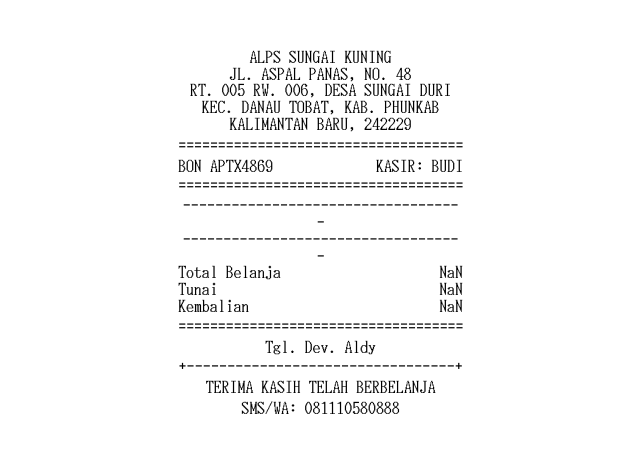
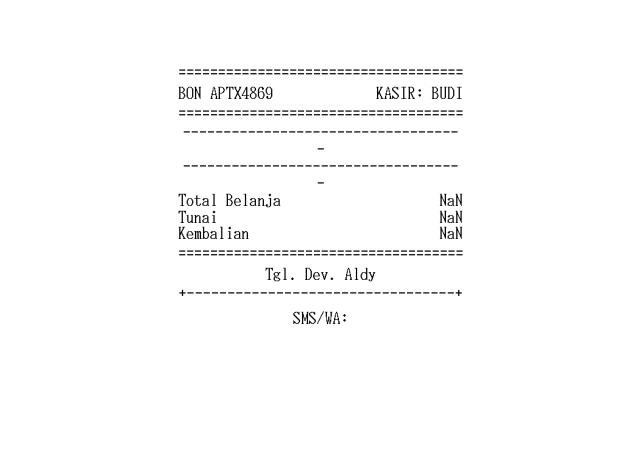
Before and after one commit to aldymartinus/fncalc-std, a SvelteKit app: page /receipt in a window 1280 px wide. Shown: the top 452 px of the page, without its empty margins (315-955 px from the left). Built offline with nearby package versions, Linux system fonts and the light colour scheme.

Commit message:
minor fix

```diff
--- a/src/lib/receipt-template/Alps.svelte
+++ b/src/lib/receipt-template/Alps.svelte
@@ -3,22 +3,24 @@
 
     const f = (cash) => new Intl.NumberFormat().format(cash);
     let date, time, items, grand_total, paid;
+    let name, short_addr, full_addr, footer_txt, phone;
 
     onMount(() => {
         ({ date, time, items, grand_total, paid } = JSON.parse(
             localStorage.getItem("final-cart"),
+        ));
+
+        ({ name, short_addr, full_addr, footer_txt, phone } = JSON.parse(
+            localStorage.getItem("store-info"),
         ));
     });
 </script>
 
 <div id="receipt-container">
     <div id="receipt-header">
-        <span id="store-name">ALPS SUNGAI KUNING</span>
+        <span id="store-name">{name}</span>
         <span id="address">
-        JL. ASPAL PANAS, NO. 48
-        RT. 005 RW. 006, DESA SUNGAI DURI
-        KEC. DANAU TOBAT, KAB. PHUNKAB
-        KALIMANTAN BARU, 242229
+            {full_addr}
         </span>
     </div>
     <div id="receipt-identifier">
@@ -32,15 +34,19 @@
     <div id="item-list">
         {#each items as item}
             <div id="item">
-                <div id="item-name">{(item.name).toUpperCase()}</div>
+                <div id="item-name">{item.name.toUpperCase()}</div>
                 <div id="item-qty">{f(item.qty)}</div>
                 <div id="item-price">{f(item.price)}</div>
                 <div id="item-subtotal">{f(item.price * item.qty)}</div>
             </div>
         {/each}
-        <span style="letter-spacing: 0.15px;">-----------------------------------</span>
-        <br>
-        <span style="letter-spacing: 0.15px;">-----------------------------------</span>
+        <span style="letter-spacing: 0.15px;"
+            >-----------------------------------</span
+        >
+        <br />
+        <span style="letter-spacing: 0.15px;"
+            >-----------------------------------</span
+        >
     </div>
     <div id="payment-details-container">
         <div id="grand-total" class="payment-details">
@@ -57,10 +63,12 @@
         </div>
         <span>====================================</span>
         <span id="transaction-time">Tgl. {date} {time} Dev. Aldy</span>
-        <span style="letter-spacing: 0.16px;">+---------------------------------+</span>
+        <span style="letter-spacing: 0.16px;"
+            >+---------------------------------+</span
+        >
         <div id="footer-section">
-            <span id="footer-text">TERIMA KASIH TELAH BERBELANJA</span>
-            <span>SMS/WA: 081110580888</span>
+            <span id="footer-text">{footer_txt}</span>
+            <span>SMS/WA: {phone}</span>
         </div>
     </div>
 </div>
@@ -90,7 +98,7 @@
     }
 
     #payment-details-container {
-        margin:  -0.19rem 0 0 0;
+        margin: -0.19rem 0 0 0;
         width: 58mm;
     }
 
@@ -117,7 +125,6 @@
         text-overflow: clip;
         white-space: nowrap;
         text-align: left;
-
     }
 
     #item-qty {
--- a/src/lib/receipt-template/Merpati.svelte
+++ b/src/lib/receipt-template/Merpati.svelte
@@ -3,10 +3,15 @@
 
     const f = (cash) => new Intl.NumberFormat().format(cash);
     let date, time, items, grand_total, paid;
+    let name, short_addr, full_addr, footer_txt, phone;
 
     onMount(() => {
         ({ date, time, items, grand_total, paid } = JSON.parse(
             localStorage.getItem("final-cart"),
+        ));
+
+        ({ name, short_addr, full_addr, footer_txt, phone } = JSON.parse(
+            localStorage.getItem("store-info"),
         ));
 
         items.push({
@@ -26,9 +31,10 @@
 <div id="receipt-container">
     <div id="receipt-header">
         <span id="store-name">
-            WARUNG SATE DAN TONGSENG
-            PAK BUDI ASLI SOLO
-            SEJAK TAHUN 1985
+            {name}
+            <br>
+            {short_addr}
+            <br>
         </span>
     </div>
     <span id="transaction-time">TGL {date} {time}</span>
@@ -56,7 +62,7 @@
         {/each}
     </div>
     <div id="footer-section">
-        <span id="footer-text">TERIMA KASIH TELAH BERBELANJA</span>
+        <span id="footer-text">{footer_txt}</span>
     </div>
 </div>
 
--- a/src/lib/receipt-template/Tabula.svelte
+++ b/src/lib/receipt-template/Tabula.svelte
@@ -3,10 +3,15 @@
 
     const f = (cash) => new Intl.NumberFormat().format(cash);
     let date, time, items, grand_total, paid;
+    let name, short_addr, full_addr, footer_txt, phone;
 
     onMount(() => {
         ({ date, time, items, grand_total, paid } = JSON.parse(
             localStorage.getItem("final-cart"),
+        ));
+
+        ({ name, short_addr, full_addr, footer_txt, phone } = JSON.parse(
+            localStorage.getItem("store-info"),
         ));
     });
 </script>
@@ -14,8 +19,8 @@
 <div id="receipt-container">
     <div id="receipt-header">
         <div id="store-information">
-            <span id="store-name"><b>LOREM STORE</b></span>
-            <span id="store-address">Jl. Aspal No. 48</span>
+            <span id="store-name"><b>{name}</b></span>
+            <span id="store-address">{short_addr}</span>
         </div>
         <div id="receipt-information">
             <span></span>
--- a/src/routes/receipt/+page.svelte
+++ b/src/routes/receipt/+page.svelte
@@ -10,7 +10,22 @@
     const component = { Alps, Default, March, Merpati, Tabula };
 
     onMount(() => {
-        // print();
+
+    const storeInfo = {
+        name: "LOREM STORE",
+        short_addr: "JL. ASPAL PANAS, NO. 48",
+        full_addr: `JL. ASPAL PANAS, NO. 48
+        RT. 005 RW. 006, DESA SUNGAI DURI
+        KEC. DANAU TOBAT, KAB. PHUNKAB
+        KALIMANTAN BARU, 242229`,
+        footer_txt: "TERIMA KASIH TELAH BERBELANJA",
+        phone: "081234567890",
+    };
+
+    if (localStorage.getItem('store-info') === null) {
+        localStorage.setItem('store-info', JSON.stringify(storeInfo));
+    };
+
     });
 </script>
 
```
